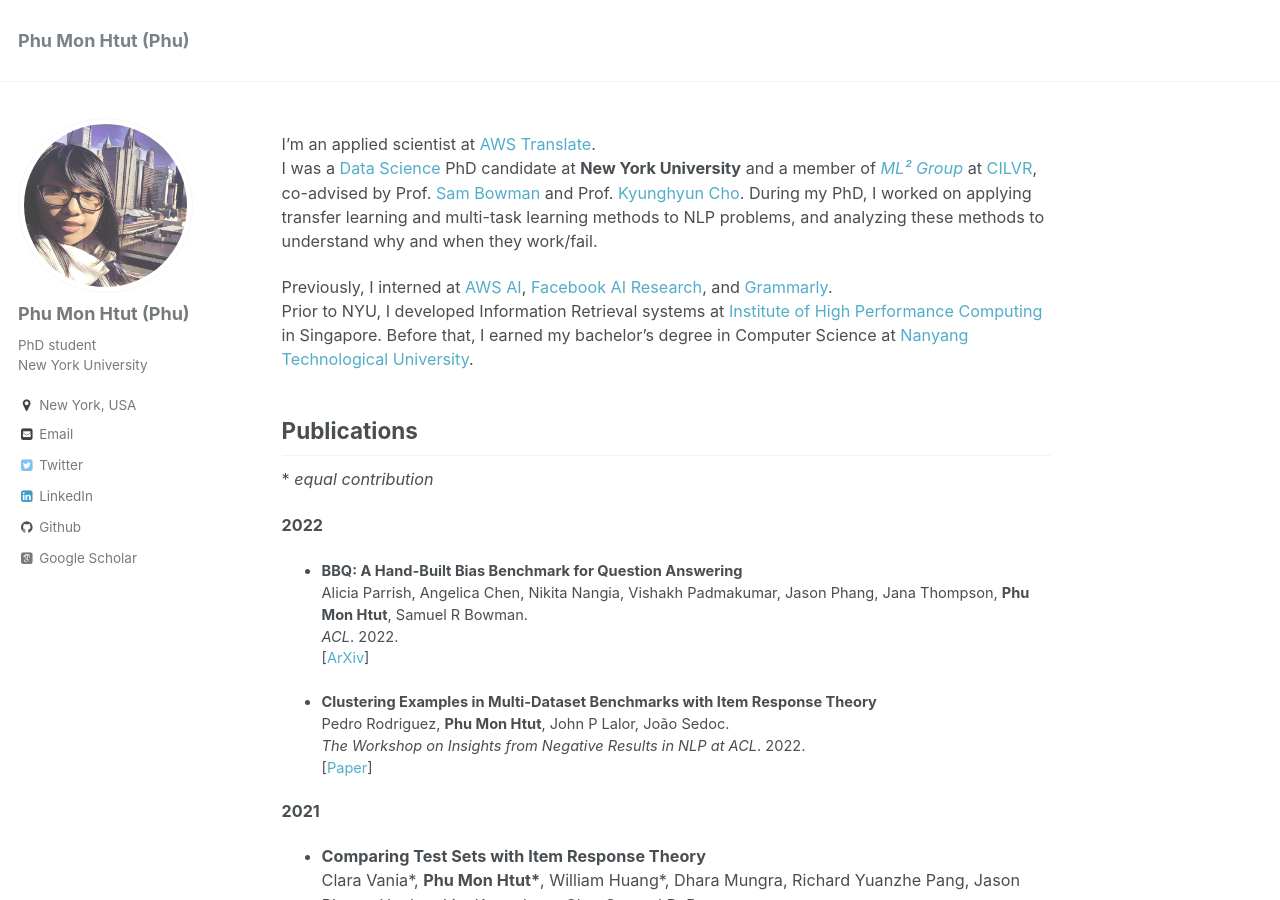
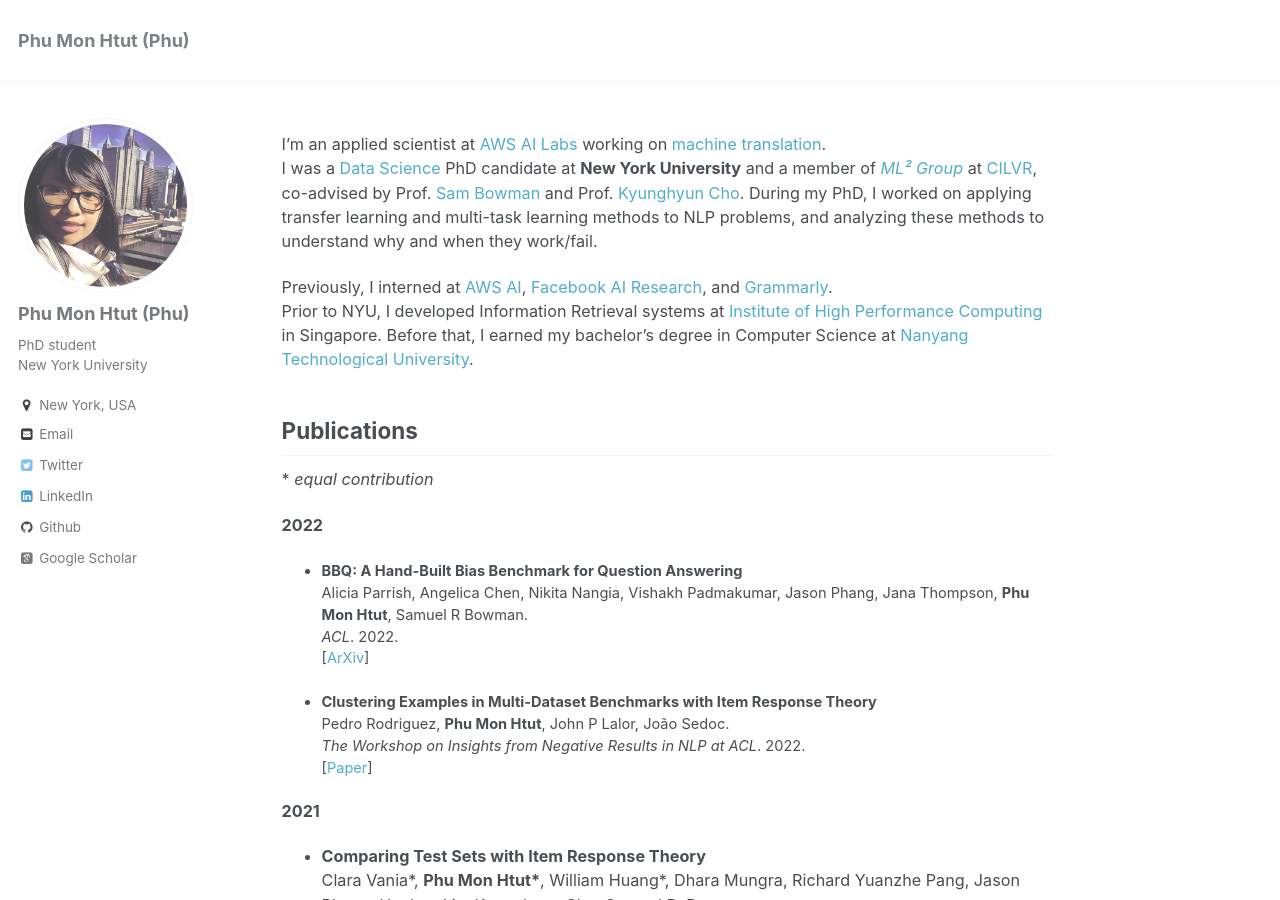
Before and after one commit to phu-pmh/phu-pmh.github.io, a Jekyll site: the page built from _pages/about.md, in a window 1280 px wide and 900 px high. Built offline with Jekyll 4.4.1, drawn with Linux system fonts in a browser that asks for light colours; some web fonts are replaced.

Commit message:
Update about.md

```diff
--- a/_pages/about.md
+++ b/_pages/about.md
@@ -8,7 +8,7 @@
   - /about.html
 ---
 
-I'm an applied scientist at [AWS Translate](https://aws.amazon.com/translate/).
+I'm an applied scientist at [AWS AI Labs](https://www.amazon.science/) working on [machine translation](https://aws.amazon.com/translate/).
 I was a [Data Science](https://cds.nyu.edu/) PhD candidate at **New York University** and a member of *[ML² Group](https://wp.nyu.edu/ml2/)* at [CILVR](https://wp.nyu.edu/cilvr/), co-advised by Prof. [Sam Bowman](https://www.nyu.edu/projects/bowman/) and Prof. [Kyunghyun Cho](http://www.kyunghyuncho.me/). During my PhD, I worked on applying transfer learning and multi-task learning methods to NLP problems, and analyzing these methods to understand why and when they work/fail.
 
 Previously, I interned at [AWS AI](https://www.amazon.science/), [Facebook AI Research](https://ai.facebook.com/), and [Grammarly](https://www.grammarly.com/).
```
